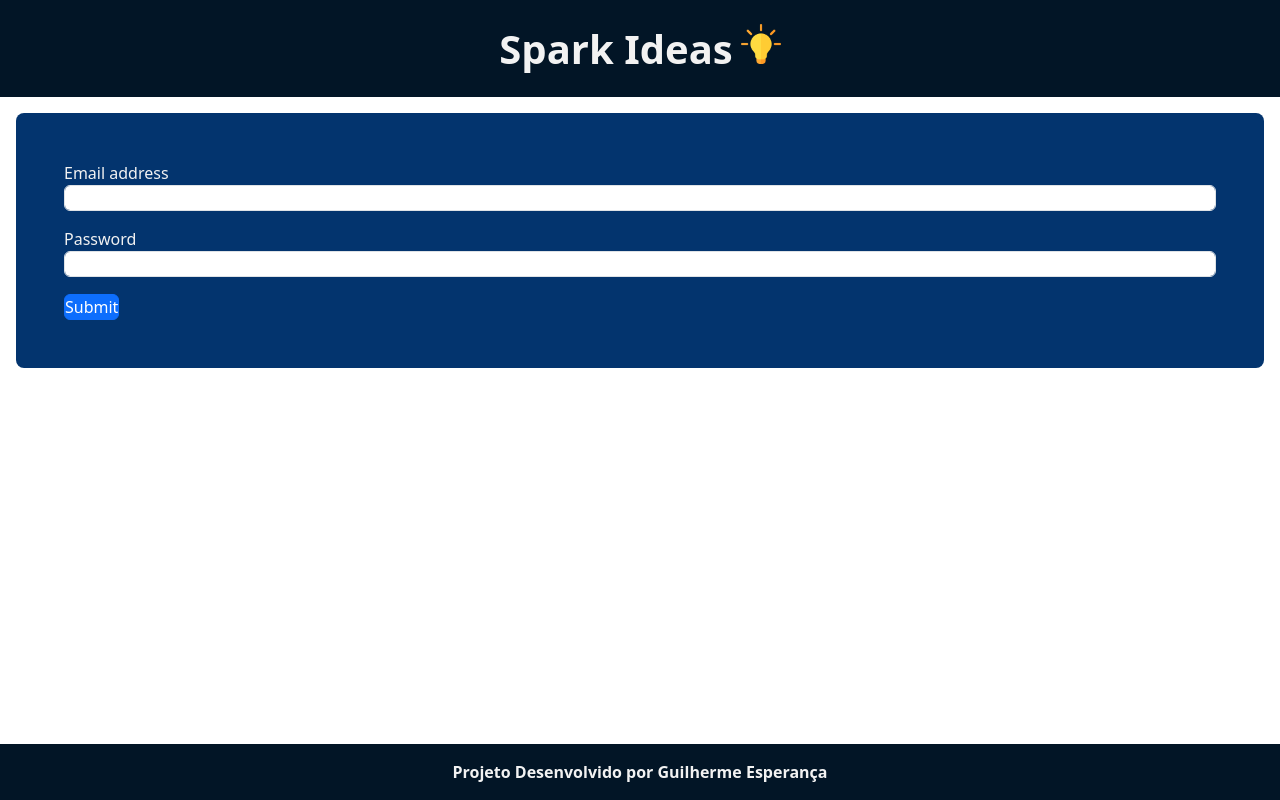
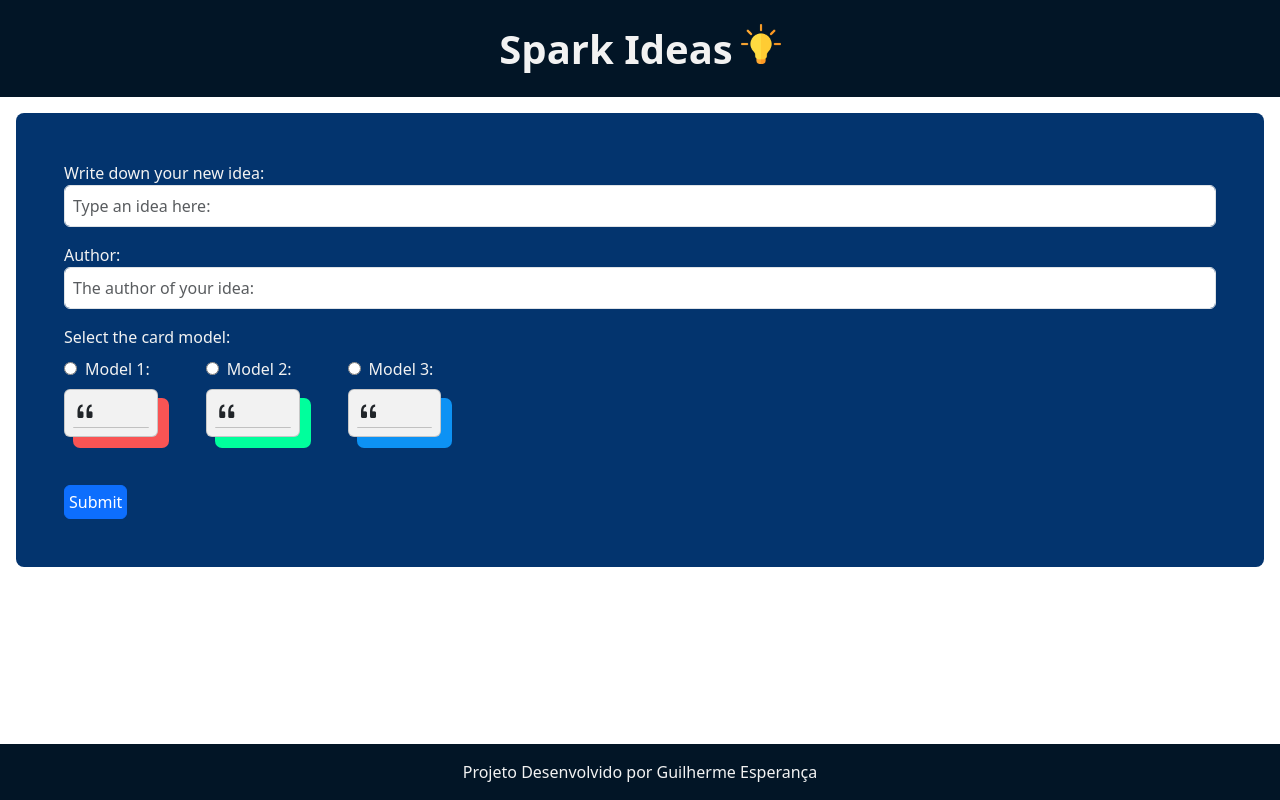
Before and after one commit to esperancagui/spark-ideas, an Angular app in the folder spark-ideas-crud/: page / in a window 1280 px wide. Built offline with nearby package versions, Linux system fonts and the light colour scheme.

Commit message:
create-idea-component finalizado
proxima etapa: salvar o pensamento no localStorage e exibir no mural

```diff
--- a/spark-ideas-crud/src/app/components/footer/footer.component.html
+++ b/spark-ideas-crud/src/app/components/footer/footer.component.html
@@ -1,3 +1,3 @@
-<footer class="fixed-bottom p-3 text-center fw-bold">
+<footer class="fixed-bottom p-3 text-center">
   <p>Projeto Desenvolvido por Guilherme Esperança</p>
 </footer>
--- a/spark-ideas-crud/src/app/components/ideas/create-idea/create-idea.component.html
+++ b/spark-ideas-crud/src/app/components/ideas/create-idea/create-idea.component.html
@@ -1,14 +1,87 @@
 <div class="form rounded-3">
+
+  <!-- Text inputs: -->
+
   <form class="p-5">
     <div class="mb-3">
-      <label for="exampleInputEmail1" class="form-label">Email address</label>
-      <input type="email" class="form-control" id="exampleInputEmail1" aria-describedby="emailHelp">
+      <label for="new idea" class="form-label">Write down your new idea:</label>
+      <input [(ngModel)]="idea.content" name="content" type="text" class="form-control p-2" id="idea" placeholder="Type an idea here:" required>
     </div>
     <div class="mb-3">
-      <label for="exampleInputPassword1" class="form-label">Password</label>
-      <input type="password" class="form-control" id="exampleInputPassword1">
+      <label for="author" class="form-label">Author:</label>
+      <input [(ngModel)]="idea.author" name="content" type="text" class="form-control p-2" id="idea" placeholder="The author of your idea:" required>
     </div>
 
-    <button type="submit" class="btn btn-primary">Submit</button>
+    <!-- Card model inputs: -->
+
+    <div class="mb-5 contain">
+      <label for="model" class="form-label">Select the card model:</label>
+      <div class="d-flex gap-5">
+        <div class="form-check">
+          <input
+            type="radio"
+            id="model1"
+            value="model1"
+            name="model-card"
+            [(ngModel)]="idea.model"
+          >
+          <label class="form-check-label p-2" for="flexRadioDefault1">
+            Model 1:
+          </label>
+          <div class="model model1 card">
+            <div class="card-body p-2">
+              <h4><i class="bi bi-quote card-title"></i></h4>
+              <p class="card-text">{{idea.content}}</p>
+              <p class="card-footer fw-bold">{{idea.author}}</p>
+            </div>
+          </div>
+        </div>
+
+        <div class="form-check">
+          <input
+            type="radio"
+            id="model2"
+            value="model2"
+            name="model-card"
+            [(ngModel)]="idea.model"
+          >
+          <label class="form-check-label p-2" for="flexRadioDefault2">
+            Model 2:
+          </label>
+          <div class="model model2 card">
+            <div class="card-body p-2">
+              <h4><i class="bi bi-quote card-title"></i></h4>
+              <p class="card-text">{{idea.content}}</p>
+              <p class="card-footer fw-bold">{{idea.author}}</p>
+            </div>
+          </div>
+        </div>
+
+        <div class="form-check">
+          <input
+            type="radio"
+            id="model3"
+            value="model3"
+            name="model-card"
+            [(ngModel)]="idea.model"
+          >
+          <label class="form-check-label p-2" for="flexRadioDefault2">
+            Model 3:
+          </label>
+          <div class="model model3 card">
+            <div class="card-body p-2">
+              <h4><i class="bi bi-quote card-title"></i></h4>
+              <p class="card-text">{{idea.content}}</p>
+              <p class="card-footer fw-bold">{{idea.author}}</p>
+            </div>
+          </div>
+        </div>
+
+      </div>
+    </div>
+
+    <!-- Submit -->
+
+    <button type="submit" class="btn btn-primary p-1">Submit</button>
   </form>
 </div>
--- a/spark-ideas-crud/src/app/components/ideas/create-idea/create-idea.component.scss
+++ b/spark-ideas-crud/src/app/components/ideas/create-idea/create-idea.component.scss
@@ -5,3 +5,24 @@
   color: $cor-texto;
   margin: 1em;
 }
+
+.model{
+  background-color: $cor-texto;
+}
+
+.card-text{
+  word-wrap: break-word;
+  word-break: break-all;
+  max-width: 100%;
+  overflow-wrap: break-word;
+}
+
+.model1{
+  box-shadow: 10px 10px 0px 1px #F95454;
+}
+.model2{
+  box-shadow: 10px 10px 0px 1px #00FF9C;
+}
+.model3{
+  box-shadow: 10px 10px 0px 1px #0D92F4;
+}
--- a/spark-ideas-crud/src/app/components/ideas/create-idea/create-idea.component.ts
+++ b/spark-ideas-crud/src/app/components/ideas/create-idea/create-idea.component.ts
@@ -1,12 +1,23 @@
+import { Idea } from './../../../models/ideia.model';
 import { Component } from '@angular/core';
+import { FormsModule } from '@angular/forms'; // Importando o FormsModule
 
 @Component({
   selector: 'app-create-idea',
   standalone: true,
-  imports: [],
+  imports: [FormsModule],  // Adicionando o FormsModule aqui
   templateUrl: './create-idea.component.html',
-  styleUrl: './create-idea.component.scss'
+  styleUrls: ['./create-idea.component.scss']  // Corrigido para "styleUrls"
 })
 export class CreateIdeaComponent {
 
+  idea: Idea = {
+    id: '',
+    content: '',
+    author: '',
+    model: ''
+  }
+
+  constructor(){}
+
 }
--- /dev/null
+++ b/spark-ideas-crud/src/app/models/ideia.model.ts
@@ -0,0 +1,6 @@
+export interface Idea{
+  id?: String,
+  content: String,
+  author: String,
+  model: String
+}
--- a/spark-ideas-crud/src/styles.scss
+++ b/spark-ideas-crud/src/styles.scss
@@ -6,6 +6,7 @@ $cor-primaria: #021526;
 $cor-secundaria: #03346E;
 $cor-texto: #f2f2f2;
 
+
 *{
   margin: 0;
   padding: 0;
```
Also changed, not shown: spark-ideas-crud/src/app/app.component.ts (+9 -2 lines).
